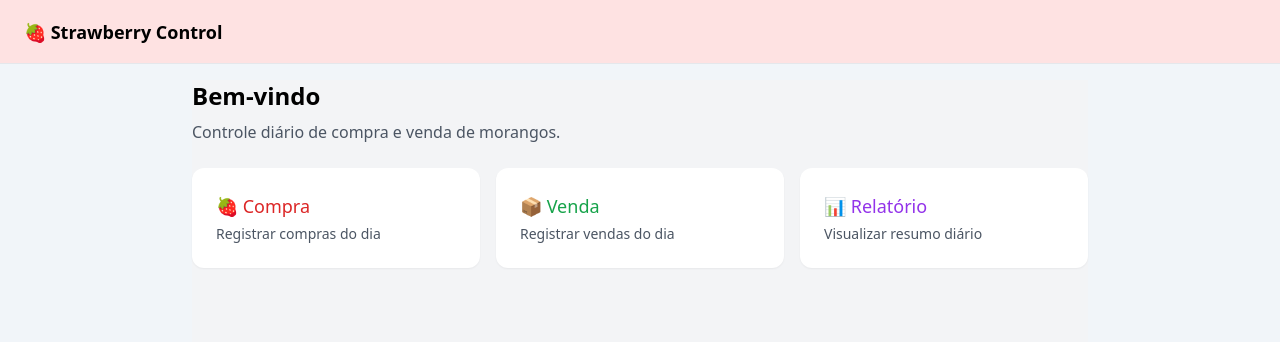
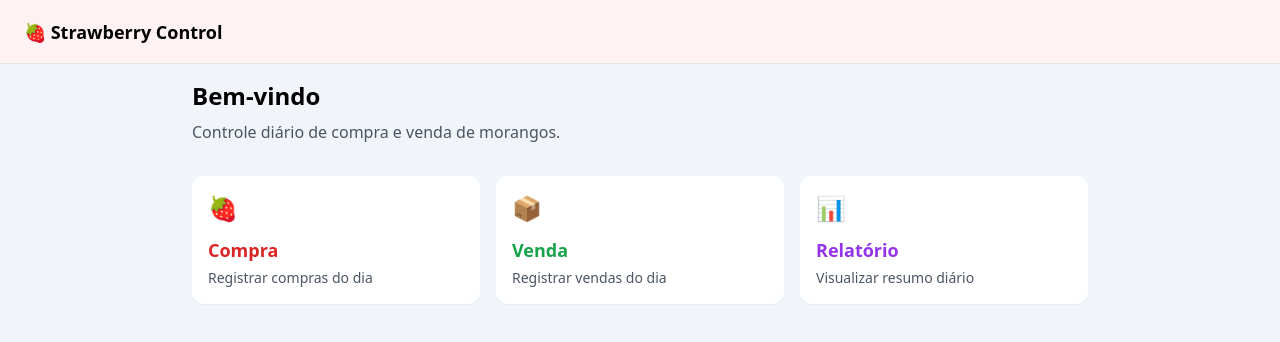
Before and after one commit to Joao-98/strawberry-control, a Next.js app: page / in a window 1280 px wide. Shown: the top 342 px of the page. Built offline with nearby package versions, Linux system fonts and the light colour scheme.

Commit message:
feat: create card component

```diff
--- /dev/null
+++ b/app/components/navcard.tsx
@@ -0,0 +1,52 @@
+import Link from "next/link";
+import { ReactNode } from "react";
+
+type NavCardVariant = "buy" | "sell" | "report";
+
+type NavCardProps = {
+  href: string;
+  title: string;
+  description: string;
+  icon: ReactNode;
+  variant: NavCardVariant;
+};
+
+const titleColorByVariant: Record<NavCardVariant, string> = {
+  buy: "text-red-600",
+  sell: "text-green-600",
+  report: "text-purple-600",
+};
+
+export function NavCard({
+  href,
+  title,
+  description,
+  icon,
+  variant,
+}: NavCardProps) {
+  return (
+    <Link
+      href={href}
+      className="
+        group
+        rounded-xl
+        bg-white
+        p-4
+        shadow-sm
+        transition
+        hover:-translate-y-1
+        hover:shadow-md
+      "
+    >
+      <div className="mb-3 text-2xl">{icon}</div>
+
+      <h3
+        className={`text-lg font-semibold mb-1 ${titleColorByVariant[variant]}`}
+      >
+        {title}
+      </h3>
+
+      <p className="text-sm text-gray-600">{description}</p>
+    </Link>
+  );
+}
--- a/app/layout.tsx
+++ b/app/layout.tsx
@@ -10,7 +10,7 @@ export default function RootLayout({
     <html lang="pt-BR">
       <body className="h-screen overflow-hidden">
         <div className="flex h-full flex-col bg-slate-100">
-          <header className="h-16 flex-shrink-0 border-b bg-red-100 px-6 flex items-center">
+          <header className="h-16 flex-shrink-0 border-b bg-red-50 px-6 flex items-center">
             <Link href="/" className="font-semibold text-lg">
               🍓 Strawberry Control
             </Link>
--- a/app/page.tsx
+++ b/app/page.tsx
@@ -1,40 +1,38 @@
-import Link from "next/link";
+import { NavCard } from "./components/navcard";
 
 export default function Home() {
   return (
-    <main className="min-h-screen bg-gray-100">
+    <main>
       <h2 className="text-2xl font-semibold mb-2">Bem-vindo</h2>
 
-      <p className="text-gray-600 mb-6">
+      <p className="text-gray-600 mb-8">
         Controle diário de compra e venda de morangos.
       </p>
 
       <div className="grid grid-cols-1 gap-4 sm:grid-cols-3">
-        <Link
+        <NavCard
           href="/buy"
-          className="rounded-xl bg-white p-6 shadow-sm transition-all hover:-translate-y-1 hover:shadow-md"
-        >
-          <h3 className="text-lg font-medium mb-1 text-red-600">🍓 Compra</h3>
-          <p className="text-sm text-gray-600">Registrar compras do dia</p>
-        </Link>
+          title="Compra"
+          description="Registrar compras do dia"
+          icon="🍓"
+          variant="buy"
+        />
 
-        <Link
+        <NavCard
           href="/sell"
-          className="rounded-xl bg-white p-6 shadow-sm transition-all hover:-translate-y-1 hover:shadow-md"
-        >
-          <h3 className="text-lg font-medium mb-1 text-green-600">📦 Venda</h3>
-          <p className="text-sm text-gray-600">Registrar vendas do dia</p>
-        </Link>
+          title="Venda"
+          description="Registrar vendas do dia"
+          icon="📦"
+          variant="sell"
+        />
 
-        <Link
+        <NavCard
           href="/status"
-          className="rounded-xl bg-white p-6 shadow-sm transition-all hover:-translate-y-1 hover:shadow-md"
-        >
-          <h3 className="text-lg font-medium mb-1 text-purple-600">
-            📊 Relatório
-          </h3>
-          <p className="text-sm text-gray-600">Visualizar resumo diário</p>
-        </Link>
+          title="Relatório"
+          description="Visualizar resumo diário"
+          icon="📊"
+          variant="report"
+        />
       </div>
     </main>
   );
```
